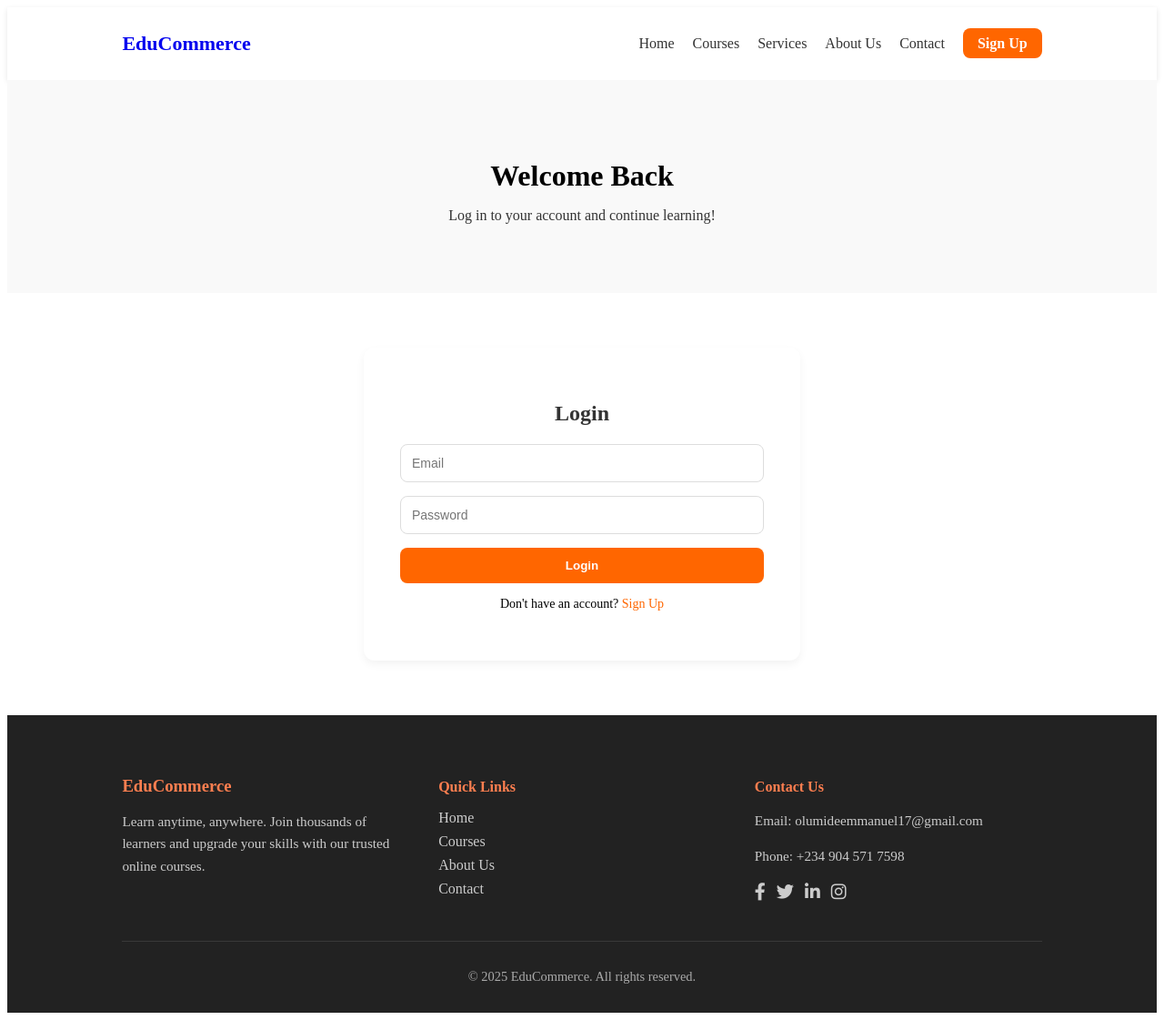
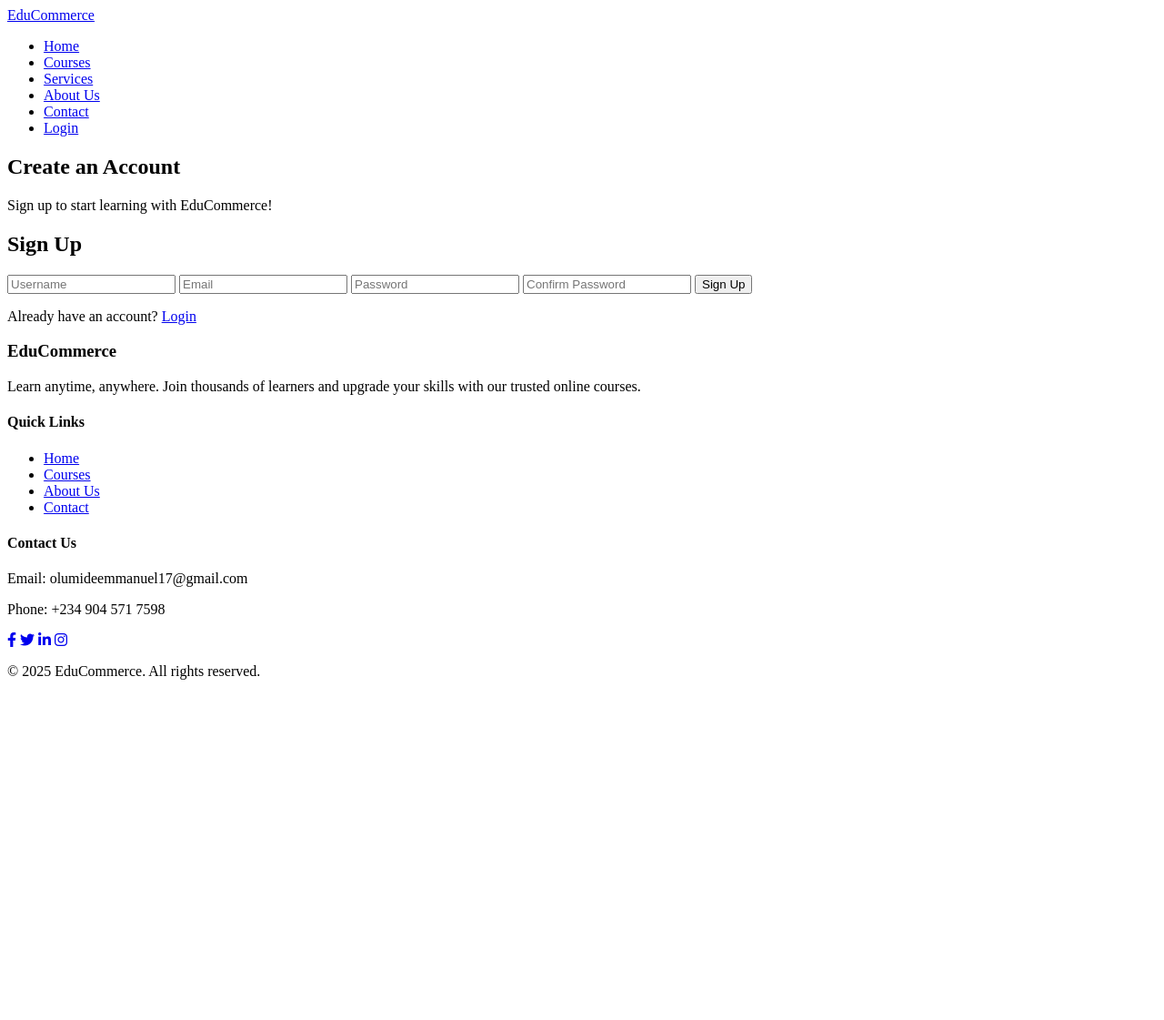
Before and after one commit to OlumideEmmanuel/Edu-Commerce, a Flask app: page /login in a window 1280 px wide. Shown: the whole page at 91% size. After the commit the page ends 747 px from the top, so only its background shows below. Run offline with Flask 3, Linux system fonts and the light colour scheme.

Commit message:
Added backend signup and login functionality

```diff
--- a/static/js/main.js
+++ b/static/js/main.js
@@ -1,4 +1,3 @@
-
 const mobileMenu = document.getElementById('mobile-menu');
 const navbar = document.getElementById('navbar');
 
@@ -6,8 +5,7 @@ mobileMenu.addEventListener('click', () => {
   navbar.classList.toggle('active');
 });
 
-
-// Carousel & Animation
+// ---------------- Carousel & Animation ---------------- //
 const slider = document.querySelector('.testimonial-slider');
 const cards = document.querySelectorAll('.testimonial-card');
 let currentIndex = 0;
@@ -29,21 +27,19 @@ setInterval(() => {
   showSlide(currentIndex);
 }, 5000);
 
-// Optional: Fade-in when scrolling into view
+// Fade-in animation
 const observer = new IntersectionObserver(entries => {
   entries.forEach(entry => {
     if (entry.isIntersecting) {
       entry.target.classList.add('active');
-      observer.unobserve(entry.target); // animate once
+      observer.unobserve(entry.target);
     }
   });
 }, { threshold: 0.2 });
 
 cards.forEach(card => observer.observe(card));
 
-
-
-// Modal Functionality
+// ---------------- Modal Functionality ---------------- //
 document.querySelectorAll('.instructor-card').forEach(card => {
   card.addEventListener('click', () => {
     const modalId = card.getAttribute('data-modal');
@@ -62,3 +58,71 @@ window.addEventListener('click', (e) => {
     e.target.style.display = 'none';
   }
 });
+
+// ---------------- Backend API Integration ---------------- //
+const API_BASE = "https://educommerce-backend.onrender.com"; // ✅ Render backend
+
+// Signup
+async function handleSignup(e) {
+  e.preventDefault();
+  const formData = new FormData(e.target);
+
+  try {
+    const res = await fetch(`${API_BASE}/signup`, {
+      method: "POST",
+      body: formData
+    });
+
+    const data = await res.text();
+    alert(data);
+  } catch (err) {
+    console.error(err);
+    alert("Signup failed. Please try again.");
+  }
+}
+
+// Login
+async function handleLogin(e) {
+  e.preventDefault();
+  const formData = new FormData(e.target);
+
+  try {
+    const res = await fetch(`${API_BASE}/login`, {
+      method: "POST",
+      body: formData
+    });
+
+    const data = await res.text();
+    alert(data);
+  } catch (err) {
+    console.error(err);
+    alert("Login failed. Please try again.");
+  }
+}
+
+// Load Courses
+async function loadCourses() {
+  try {
+    let res = await fetch(`${API_BASE}/api/courses`);
+    let courses = await res.json();
+
+    let container = document.getElementById("courses");
+    if (container) {
+      container.innerHTML = courses.map(c => `<li>${c.title} - ${c.price}</li>`).join("");
+    }
+  } catch (err) {
+    console.error(err);
+  }
+}
+
+// Auto load courses if container exists
+if (document.getElementById("courses")) {
+  loadCourses();
+}
+
+// Attach event listeners if forms exist
+const signupForm = document.getElementById("signup-form");
+if (signupForm) signupForm.addEventListener("submit", handleSignup);
+
+const loginForm = document.getElementById("login-form");
+if (loginForm) loginForm.addEventListener("submit", handleLogin);
--- a/templates/login.html
+++ b/templates/login.html
@@ -3,10 +3,10 @@
 <head>
   <meta charset="UTF-8">
   <meta name="viewport" content="width=device-width, initial-scale=1.0">
-  <title>Login - EduCommerce</title>
+  <title>Sign Up - EduCommerce</title>
 
   <!-- Stylesheet -->
-  <link rel="stylesheet" href="{{ url_for('static', filename='css/login.css') }}">
+  <link rel="stylesheet" href="{{ url_for('static', filename='css/signup.css') }}">
   <link rel="stylesheet" href="https://cdnjs.cloudflare.com/ajax/libs/font-awesome/6.4.0/css/all.min.css">
 </head>
 <body>
@@ -23,20 +23,20 @@
         <li><a href="{{ url_for('services') }}">Services</a></li>
         <li><a href="{{ url_for('about') }}">About Us</a></li>
         <li><a href="{{ url_for('contact') }}">Contact</a></li>
-        <li><a href="{{ url_for('signup') }}" class="signup-btn">Sign Up</a></li>
+        <li><a href="{{ url_for('login') }}" class="login-btn">Login</a></li>
       </ul>
     </nav>
   </header>
 
   <!-- Page Header -->
   <section class="page-header">
-    <h1>Welcome Back</h1>
-    <p>Log in to your account and continue learning!</p>
+    <h1>Create an Account</h1>
+    <p>Sign up to start learning with EduCommerce!</p>
   </section>
 
-  <!-- Login Form Section -->
-  <section class="login-page">
-    <div class="login-container">
+  <!-- Signup Form Section -->
+  <section class="signup-page">
+    <div class="signup-container">
 
       <!-- Flash Messages -->
       {% with messages = get_flashed_messages(with_categories=true) %}
@@ -49,26 +49,29 @@
         {% endif %}
       {% endwith %}
 
-      <form class="login-form" method="POST" action="{{ url_for('login') }}">
-        <h2>Login</h2>
+      <form id="signup-form" class="signup-form" method="POST" action="{{ url_for('signup') }}">
+        <h2>Sign Up</h2>
+        <input type="text" name="username" placeholder="Username" required>
         <input type="email" name="email" placeholder="Email" required>
         <input type="password" name="password" placeholder="Password" required>
-        <button type="submit">Login</button>
-        <p>Don't have an account? <a href="{{ url_for('signup') }}">Sign Up</a></p>
+        <input type="password" name="confirm_password" placeholder="Confirm Password" required>
+        <button type="submit">Sign Up</button>
+        <p>Already have an account? <a href="{{ url_for('login') }}">Login</a></p>
       </form>
+
+      <!-- Optional: JS message -->
+      <div id="signup-message" style="margin-top: 10px; color: red;"></div>
+
     </div>
   </section>
 
   <!-- Footer -->
   <footer>
     <div class="footer-container">
-      <!-- Column 1 -->
       <div class="footer-col">
         <h3>EduCommerce</h3>
         <p>Learn anytime, anywhere. Join thousands of learners and upgrade your skills with our trusted online courses.</p>
       </div>
-
-      <!-- Column 2 -->
       <div class="footer-col">
         <h4>Quick Links</h4>
         <ul>
@@ -78,8 +81,6 @@
           <li><a href="{{ url_for('contact') }}">Contact</a></li>
         </ul>
       </div>
-
-      <!-- Column 3 -->
       <div class="footer-col">
         <h4>Contact Us</h4>
         <p>Email: olumideemmanuel17@gmail.com</p>
@@ -93,11 +94,12 @@
       </div>
     </div>
 
-
     <div class="footer-bottom">
       <p>&copy; 2025 EduCommerce. All rights reserved.</p>
     </div>
   </footer>
 
+  <!-- Scripts -->
+  <script src="{{ url_for('static', filename='js/main.js') }}"></script>
 </body>
 </html>
```
Also changed, not shown: templates/index.html (+34 -5 lines).
